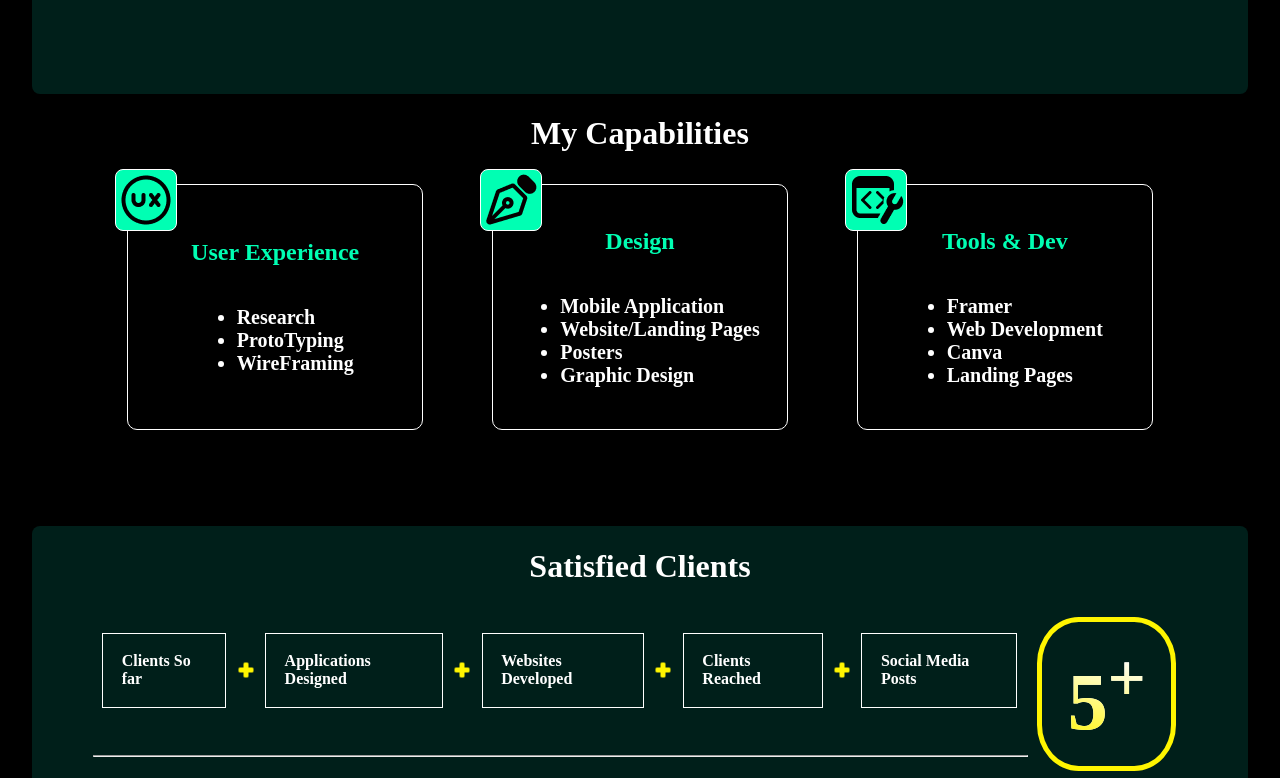
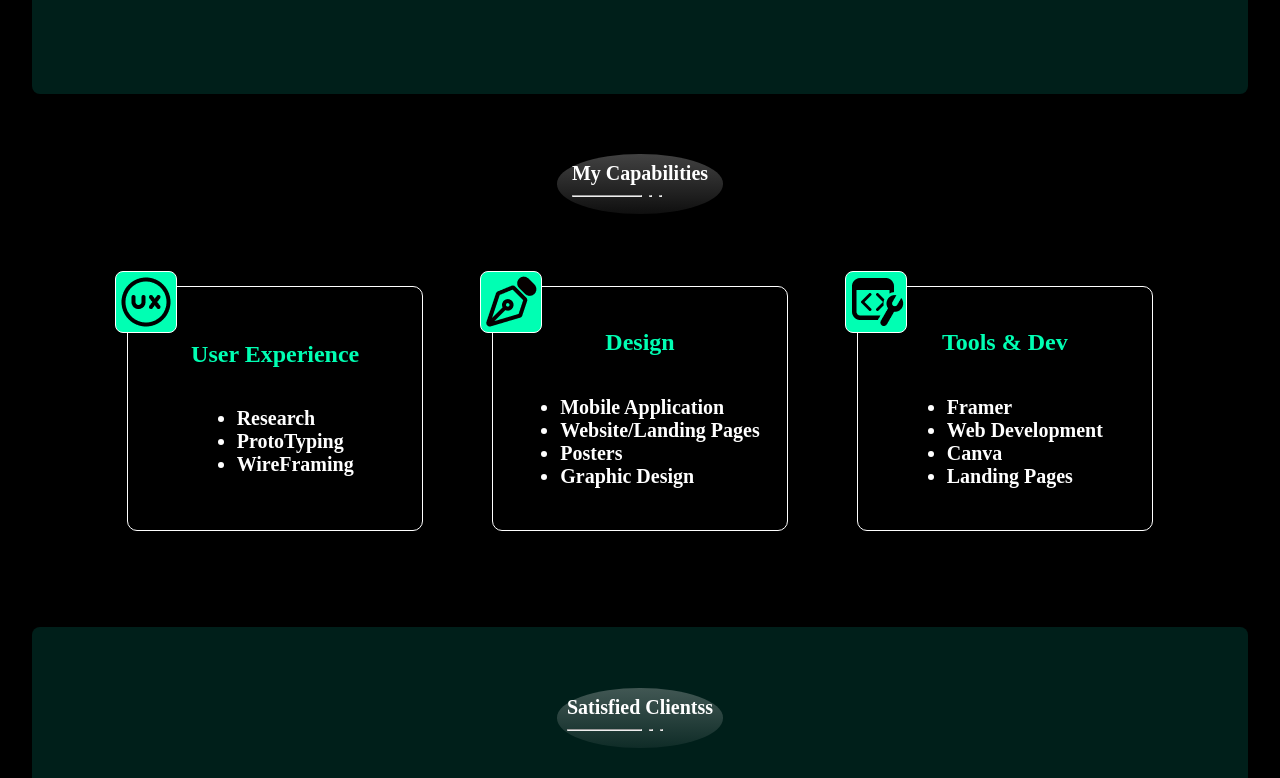
Before and after one commit to VASHNIROY/udayportfolio, a React (Create React App) app: page / in a window 1280 px wide. Shown: the part 5322-6100 px from the top of the page. Built offline with nearby package versions, Linux system fonts and the light colour scheme.

Commit message:
added headlines

```diff
--- a/src/Components/FollowedStrategy/index.css
+++ b/src/Components/FollowedStrategy/index.css
@@ -59,8 +59,8 @@
   align-items: center;
 }
 
-.followed-strategy-container {
-  width: 83.27px;
+.followed-strategy-heading-container {
+  width: 165.27px;
   height: 59.5px;
   background: linear-gradient(
     180deg,
@@ -75,6 +75,6 @@
   align-items: center;
 }
 
-.followed-strategy {
+.followed-strategy-heading {
   font-size: 20px;
 }
--- a/src/Components/FollowedStrategy/index.js
+++ b/src/Components/FollowedStrategy/index.js
@@ -4,9 +4,9 @@ const FollowedStrategy = () => {
   return (
     <div className="followed-strategy-main-container">
       <div className="followed-strategy-mini-container">
-        <div className="followed-strategy-container">
+        <div className="followed-strategy-heading-container">
           {" "}
-          <p className="followed-strategy">
+          <p className="followed-strategy-heading">
             Followed Strategy
             <span style={{ display: "flex", padding: "0", margin: "0" }}>
               <hr
--- a/src/Components/Mycapabilities/index.css
+++ b/src/Components/Mycapabilities/index.css
@@ -62,7 +62,25 @@
   align-items: center;
 }
 
+.my-capabilities-card-logo {
+}
 
-.my-capabilities-card-logo{
+.mycapabilities-heading-container {
+  width: 165.27px;
+  height: 59.5px;
+  background: linear-gradient(
+    180deg,
+    rgba(217, 217, 217, 0.3) 0%,
+    rgba(217, 217, 217, 0) 129.29%
+  );
+  border-radius: 50%;
+  margin-bottom: 5%;
+  margin-top: 5%;
+  display: flex;
+  justify-content: center;
+  align-items: center;
+}
 
+.mycapabilities-heading {
+  font-size: 20px;
 }
--- a/src/Components/Mycapabilities/index.js
+++ b/src/Components/Mycapabilities/index.js
@@ -7,7 +7,38 @@ const Mycapabilities = () => {
   return (
     <div className="my-capabilities-main-container">
       <div className="my-capabilities-mini-container">
-        <h1>My Capabilities</h1>
+        <div className="mycapabilities-heading-container">
+          {" "}
+          <p className="mycapabilities-heading">
+            My Capabilities
+            <span style={{ display: "flex", padding: "0", margin: "0" }}>
+              <hr
+                style={{
+                  width: "50%",
+                  padding: "0",
+                  marginRight: "0",
+                  marginLeft: "0",
+                }}
+              />
+              <hr
+                style={{
+                  width: "1%",
+                  padding: "0",
+                  marginRight: "0",
+                  marginLeft: "5%",
+                }}
+              />
+              <hr
+                style={{
+                  width: "1%",
+                  padding: "0",
+                  marginRight: "0",
+                  marginLeft: "5%",
+                }}
+              />
+            </span>
+          </p>
+        </div>
         <div className="my-capabilities-cards-container">
           <div className="my-capabilities-card-container">
             <div className="my-capabilities-card-count-container">
--- a/src/Components/SatisfiedClients/index.css
+++ b/src/Components/SatisfiedClients/index.css
@@ -94,3 +94,23 @@
   background-clip: text;
   margin-top: 4%;
 }
+
+.satisfied-clients-heading-container {
+  width: 165.27px;
+  height: 59.5px;
+  background: linear-gradient(
+    180deg,
+    rgba(217, 217, 217, 0.3) 0%,
+    rgba(217, 217, 217, 0) 129.29%
+  );
+  border-radius: 50%;
+  margin-bottom: 5%;
+  margin-top: 5%;
+  display: flex;
+  justify-content: center;
+  align-items: center;
+}
+
+.satisfied-clients-heading {
+  font-size: 20px;
+}
--- a/src/Components/SatisfiedClients/index.js
+++ b/src/Components/SatisfiedClients/index.js
@@ -5,7 +5,38 @@ const SatisfiedClients = () => {
   return (
     <div className="satisfied-clients-main-container">
       <div className="satisfied-clients-mini-container">
-        <h1>Satisfied Clients</h1>
+        <div className="satisfied-clients-heading-container">
+          {" "}
+          <p className="satisfied-clients-heading">
+            Satisfied Clientss
+            <span style={{ display: "flex", padding: "0", margin: "0" }}>
+              <hr
+                style={{
+                  width: "50%",
+                  padding: "0",
+                  marginRight: "0",
+                  marginLeft: "0",
+                }}
+              />
+              <hr
+                style={{
+                  width: "1%",
+                  padding: "0",
+                  marginRight: "0",
+                  marginLeft: "5%",
+                }}
+              />
+              <hr
+                style={{
+                  width: "1%",
+                  padding: "0",
+                  marginRight: "0",
+                  marginLeft: "5%",
+                }}
+              />
+            </span>
+          </p>
+        </div>
         <div className="satisfied-clients-cards-container">
           <div className="satisfied-clients-cards-mini-container">
             <div className="satisfied-clients-cards-hr-main-container">
```
